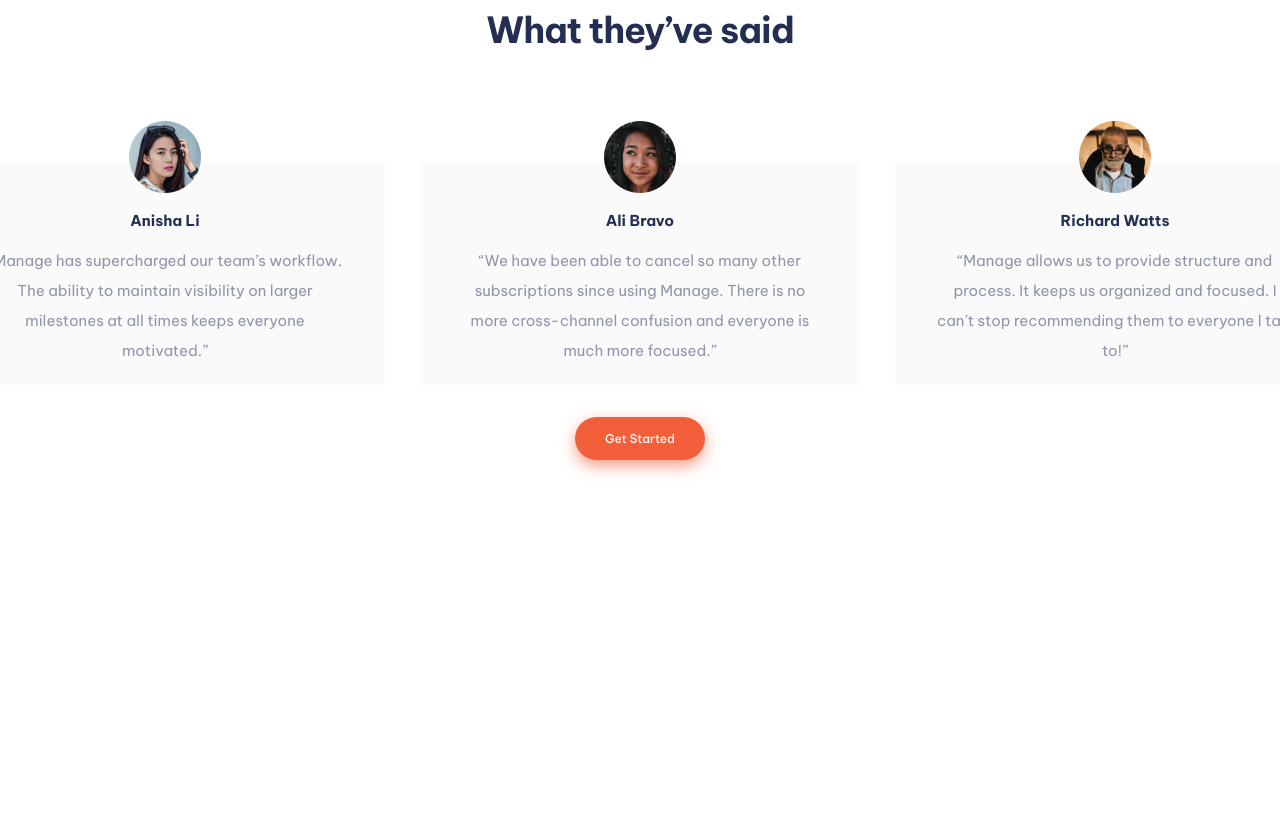
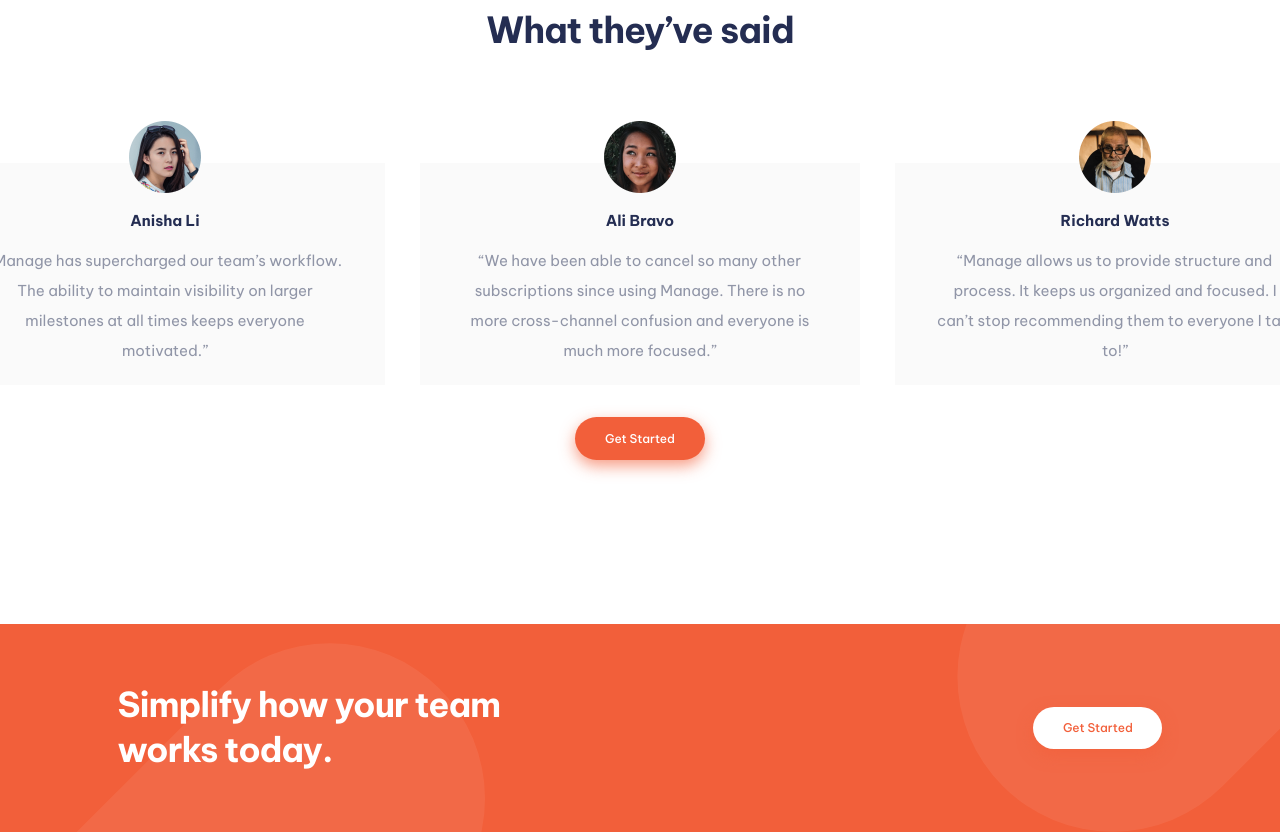
Before and after one commit to wbilashee/manage, a plain HTML site: page index.html in a window 1280 px wide. Shown: the part 1422-2254 px from the top of the page. Before the commit the page ends 1926 px from the top, so only its background shows below. Drawn offline with nearby package versions, Linux system fonts and the light colour scheme.

Commit message:
simplify section done

```diff
--- /dev/null
+++ b/app/scss/_simplify.scss
@@ -0,0 +1,47 @@
+.simplify {
+  margin-top: 0;
+  background-color: $brightRed;
+  background-image: url("../images/bg-simplify-section-mobile.svg");
+  background-repeat: no-repeat;
+  background-position: left center;
+
+  @include breakpoint-up(large) {
+    margin-top: 7.5rem;
+    background-image: url("../images/bg-simplify-section-desktop.svg");
+  }
+
+  .container {
+    height: 25rem;
+    padding: 0 2rem;
+    text-align: center;
+    flex-direction: column;
+    justify-content: center;
+
+    @include breakpoint-up(large) {
+      height: 13rem;
+      text-align: left;
+      padding: 0 3.35rem;
+      flex-direction: row;
+      justify-content: space-between;
+    }
+
+    h2 {
+      width: auto;
+      color: white;
+      line-height: 1.3;
+      font-size: 2.35rem;
+      margin-bottom: 1.5rem;
+
+      @include breakpoint-up(large) {
+        width: 40%;
+        margin-bottom: 0;
+        font-size: 2.15rem;
+      }
+    }
+
+    .button {
+      color: $brightRed;
+      background: white;
+    }
+  }
+}
--- a/app/scss/style.scss
+++ b/app/scss/style.scss
@@ -6,3 +6,4 @@
 @import "intro";
 @import "about";
 @import "reviews";
+@import "simplify";
--- a/index.html
+++ b/index.html
@@ -175,11 +175,13 @@
       </div>
       <a href="#" class="button button--shadow">Get Started</a>
     </section>
-
+    <section class="simplify">
+      <div class="container flex flex-ai-c">
+        <h2>Simplify how your team works today.</h2>
+        <a href="#" class="button button--shadow">Get Started</a>
+      </div>
+    </section>
     <!--
-  Simplify how your team works today.
-  Get Started
-
   Home
   Pricing
   Products
```
Also changed, not shown: dist/style.css, 1 other file.
